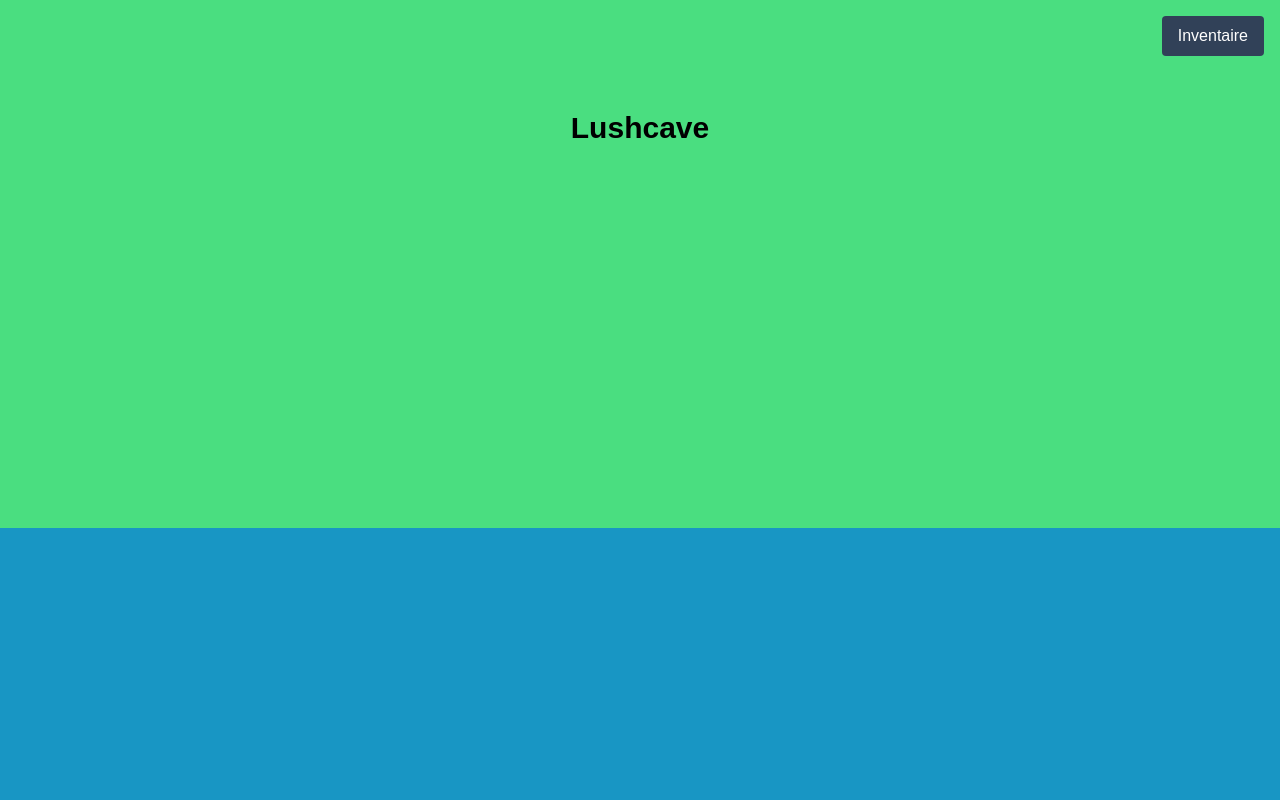
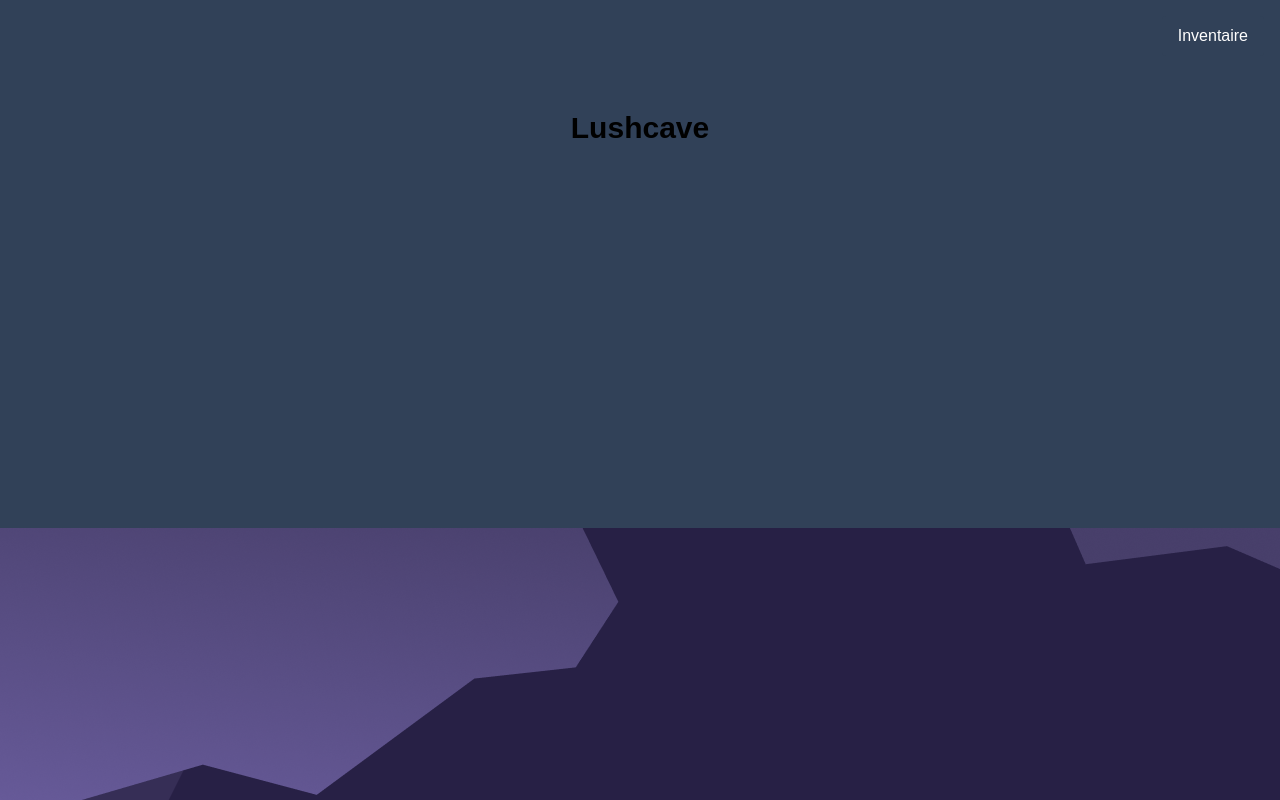
Before and after one commit to Bastien-Lang/Escape-Game, a Next.js app in the folder escape-game/: page / in a window 1280 px wide. Built offline with nearby package versions, Linux system fonts and the light colour scheme.

Commit message:
ajout image mineshaft

```diff
--- a/escape-game/app/globals.css
+++ b/escape-game/app/globals.css
@@ -1,27 +1,36 @@
 @import "tailwindcss";
 
 :root {
-  --background: #ffffff;
-  --foreground: #171717;
+  /*  --background: #ffffff;
+  --foreground: #171717; */
 }
 
 @theme inline {
-  --color-background: var(--background);
-  --color-foreground: var(--foreground);
+  /* --color-background: var(--background);
+  --color-foreground: var(--foreground); */
   --font-sans: var(--font-geist-sans);
   --font-mono: var(--font-geist-mono);
 }
 
 @media (prefers-color-scheme: dark) {
   :root {
-    --background: #0a0a0a;
-    --foreground: #ededed;
+    /*  --background: #0a0a0a;
+    --foreground: #ededed; */
   }
 }
 
 * {
   box-sizing: border-box;
 
+}
+
+.image {
+  background-image: url('/image/test-image.png');
+  /* La taille de l'arrière-plan est maintenant fixée à 200% de la largeur de l'élément (.caverne) */
+
+  background-position: top left;
+  /* L'image commence tout à gauche */
+  background-repeat: no-repeat;
 }
 
 body {
@@ -42,7 +51,7 @@ body {
   width: 200vw;
   /* 2 écrans */
   display: flex;
-  background-color: #4ade80;
+
 }
 
 #lushcave-section .maison>div {
@@ -61,7 +70,6 @@ body {
   width: 200vw;
   /* 2 écrans */
   display: flex;
-  background-color: #1896c4;
 }
 
 #lushcave-section .caverne>div {
--- a/escape-game/app/page.jsx
+++ b/escape-game/app/page.jsx
@@ -89,10 +89,10 @@ export default function Home() {
     // Combinaison des props ref et className
     <main
       ref={mainRef}
-      className="h-screen overflow-y-scroll scroll-smooth"
+      className="h-screen  overflow-y-scroll scroll-smooth"
     >
       {/* ----------------- SECTIONS VERTICALES (Haut) ----------------- */}
-      <section className="h-screen flex flex-col items-center justify-center  bg-slate-900 text-white">
+      <section className="h-screen  flex flex-col items-center justify-center  bg-slate-900 text-white">
         <h1 className="text-4xl font-bold mb-4">Section de la liberté</h1>
       </section>
 
@@ -113,18 +113,23 @@ export default function Home() {
       </section>
 
       {/* ----------------- SECTION MINESHAFT (GSAP Horizontal) ----------------- */}
-      <section id="mineshaft" className="h-screen  overflow-hidden bg-slate-600">
-        <div className="caverne flex w-[200vw] h-full">
+      <section id="mineshaft" className="h-screen overflow-hidden">
+        {/* Application de la classe 'image' ici, sur l'élément qui fait 200vw */}
+        <div className="caverne flex w-[200vw] h-full image">
+
+          {/* Écran 1: Caverne */}
           <div className="w-screen grid place-items-center">
-            <h2 className="text-3xl font-bold text-black">Caverne</h2>
+            <h2 className="text-3xl font-bold text-white">Caverne</h2>
           </div>
+
+          {/* Écran 2: Mineshaft */}
           <div className="w-screen grid place-items-center">
-            <h2 className="text-3xl font-bold text-black">Mineshaft</h2>
+            <h2 className="text-3xl font-bold text-white">Mineshaft</h2>
           </div>
         </div>
       </section>
 
-      {/* ----------------- SECTION MINE DEEPLASE (Départ Forcé + Lottie) ----------------- */}
+      {/* ----------------- SECTION MINE DEEPSLASE (Départ Forcé + Lottie) ----------------- */}
       <section
         ref={lastSectionRef}
         className="h-screen flex flex-col items-center justify-center bg-slate-500 text-white"
```
Also changed, not shown: escape-game/public/image/test-image.png (added).
